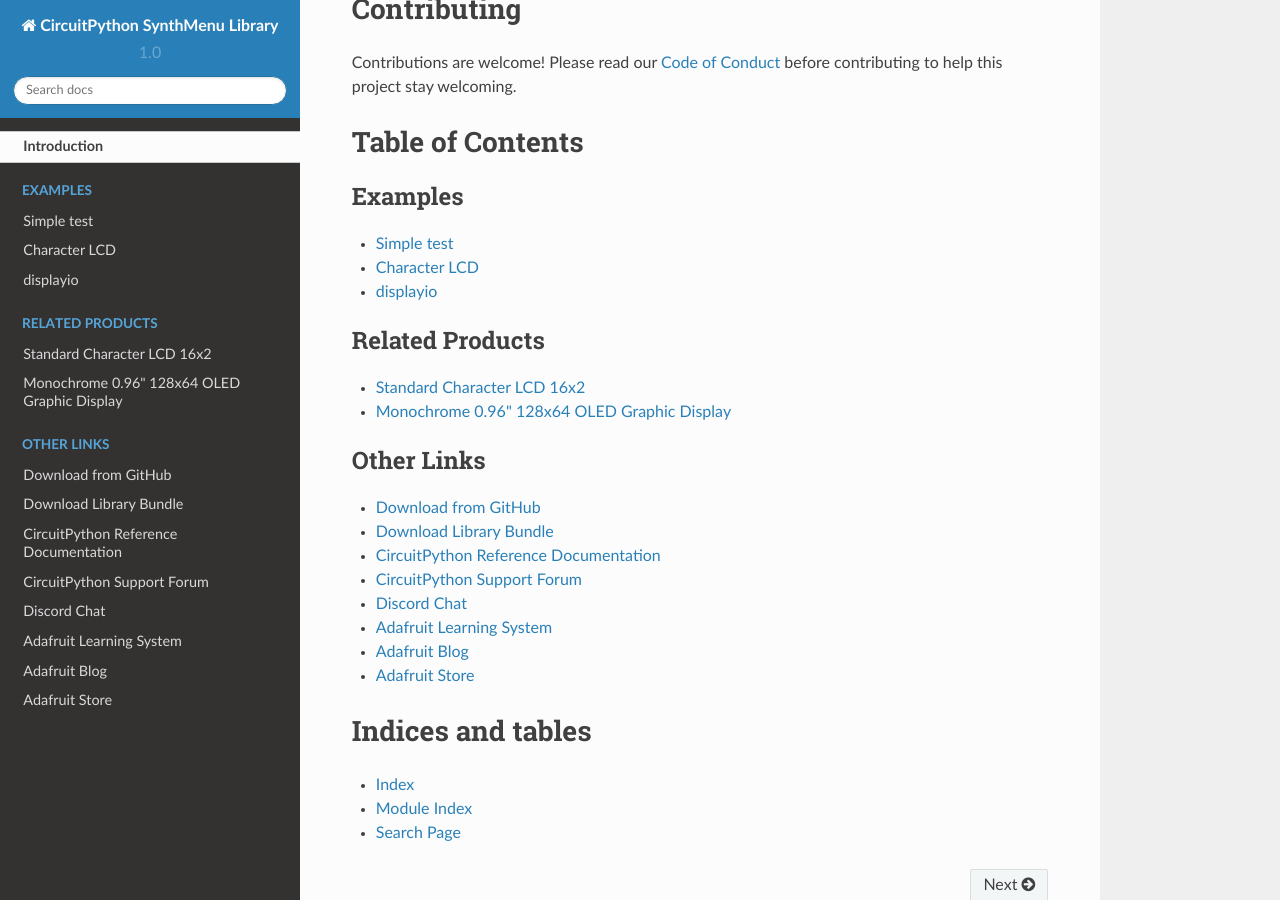
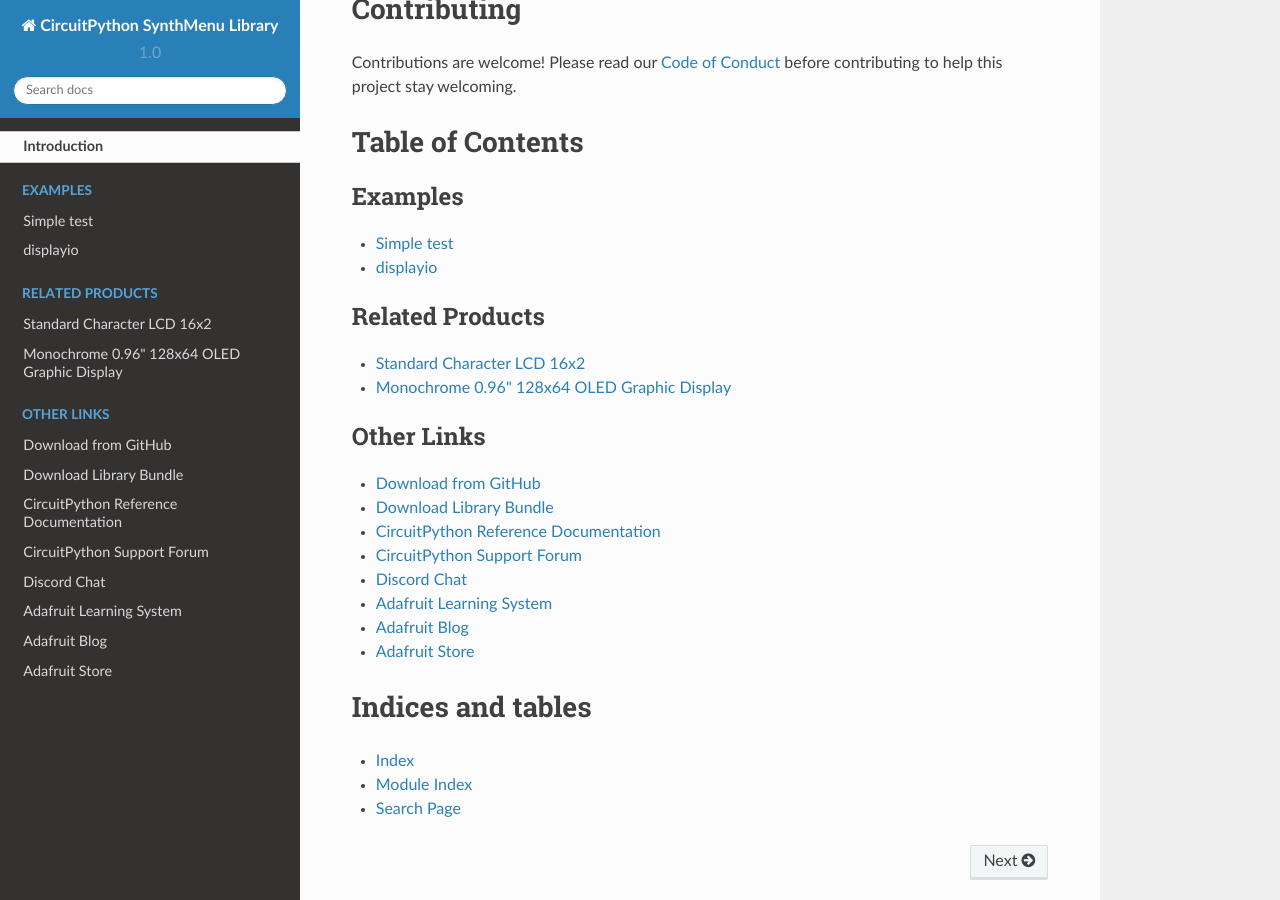
Before and after one commit to relic-se/CircuitPython_SynthMenu, a Sphinx documentation site: the page built from docs/index.rst, in a window 1280 px wide and 900 px high, scrolled down 2014 px. Built offline with Sphinx 7.4.7 and the Read the Docs theme 2.0.0, drawn with Linux system fonts in a browser that asks for light colours; some of the changed lines change nothing that is shown.

Commit message:
Removed redundant example from docs.

```diff
--- a/docs/examples.rst
+++ b/docs/examples.rst
@@ -5,15 +5,6 @@
 
 .. literalinclude:: ../examples/synthmenu_simpletest.py
     :caption: examples/synthmenu_simpletest.py
-    :linenos:
-
-Character LCD
--------------
-
-Demonstration of a basic menu with a 4-bit 16x2 character LCD (using the HD44780 controller).
-
-.. literalinclude:: ../examples/synthmenu_character_lcd.py
-    :caption: examples/synthmenu_character_lcd.py
     :linenos:
 
 displayio
```
